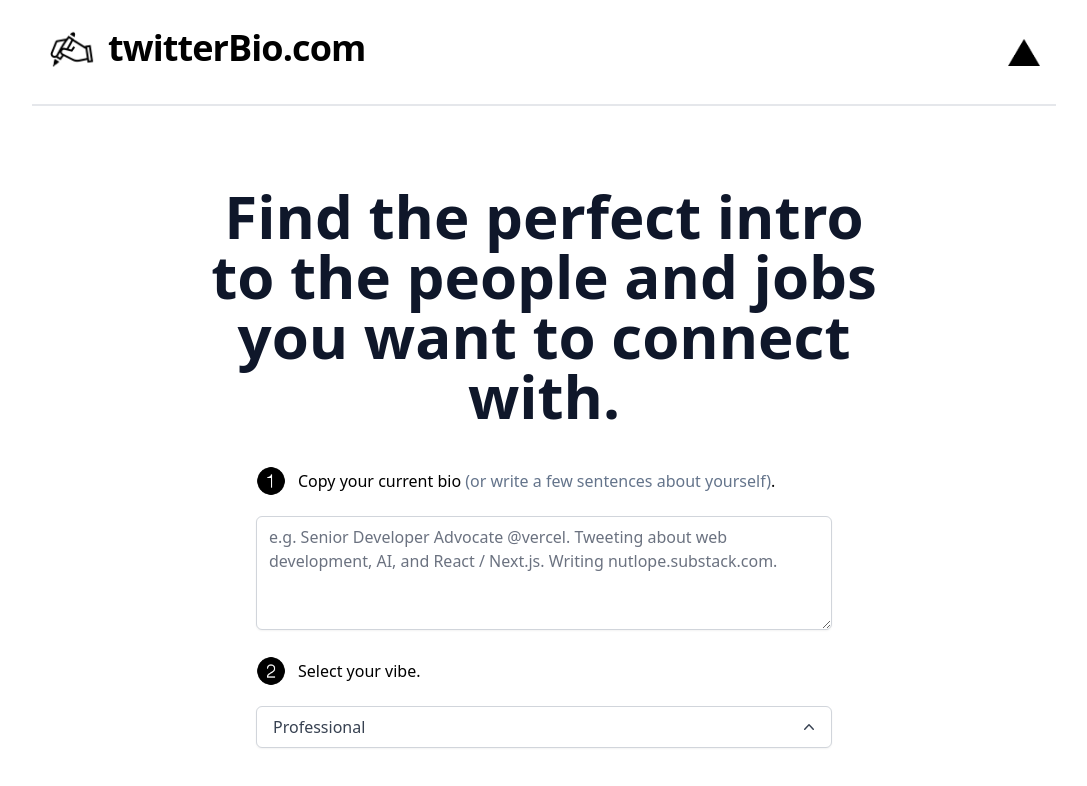
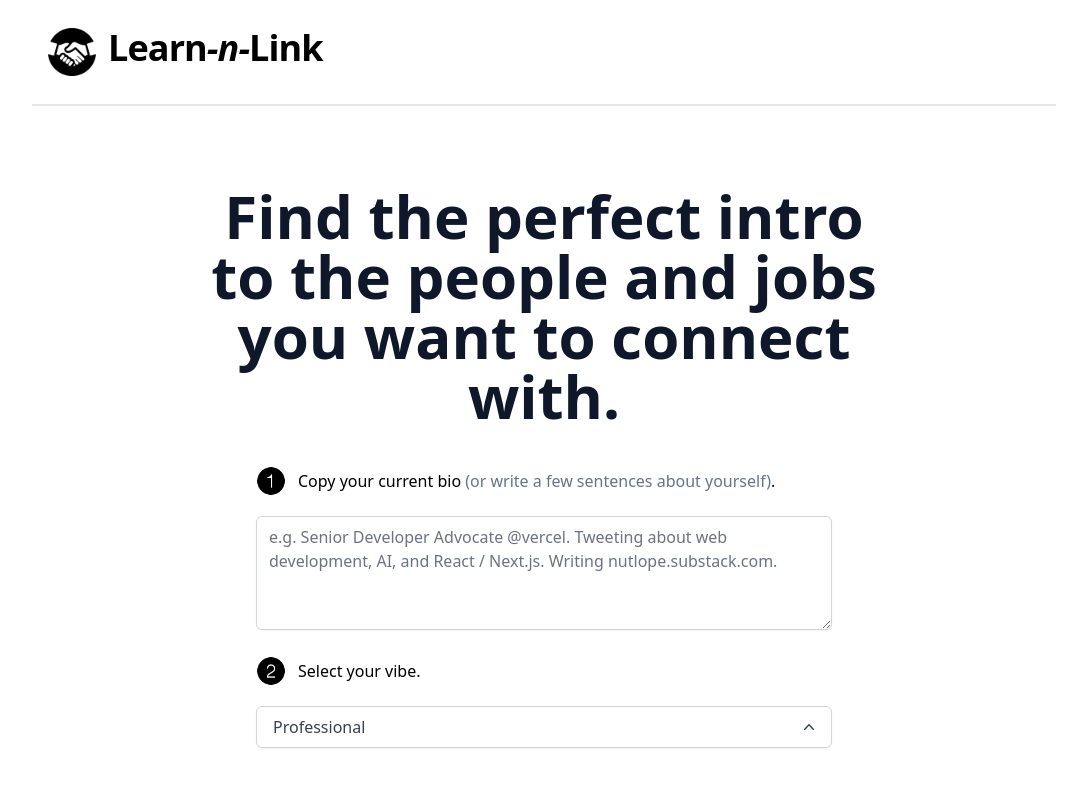
Before and after one commit to matthewcline/learn_n_link, a Next.js app: page / in a window 1280 px wide. Shown: the top 786 px of the page, without its empty margins (96-1183 px from the left). Built offline with nearby package versions, Linux system fonts and the light colour scheme.

Commit message:
update header

```diff
--- a/components/Header.tsx
+++ b/components/Header.tsx
@@ -7,16 +7,16 @@ export default function Header() {
       <Link href="/" className="flex space-x-3">
         <Image
           alt="header text"
-          src="/writingIcon.png"
+          src="/handshake.png"
           className="sm:w-12 sm:h-12 w-8 h-8"
           width={32}
           height={32}
         />
         <h1 className="sm:text-4xl text-2xl font-bold ml-2 tracking-tight">
-          twitterBio.com
+          Learn<i>-n-</i>Link
         </h1>
       </Link>
-      <a
+      {/* <a
         href="https://vercel.com/templates/next.js/twitter-bio"
         target="_blank"
         rel="noreferrer"
@@ -28,7 +28,7 @@ export default function Header() {
           width={32}
           height={28}
         />
-      </a>
+      </a> */}
     </header>
   );
 }
```
